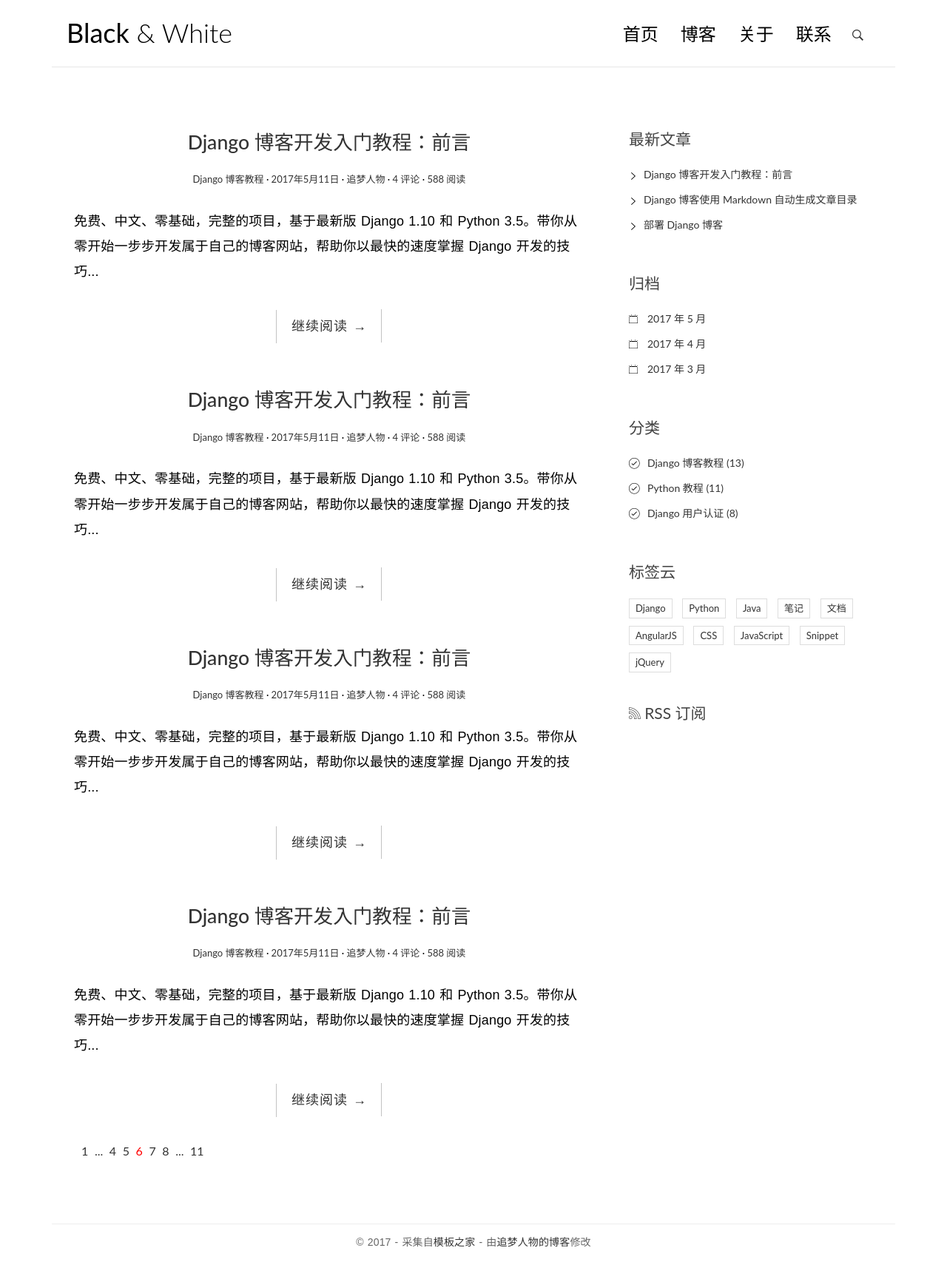
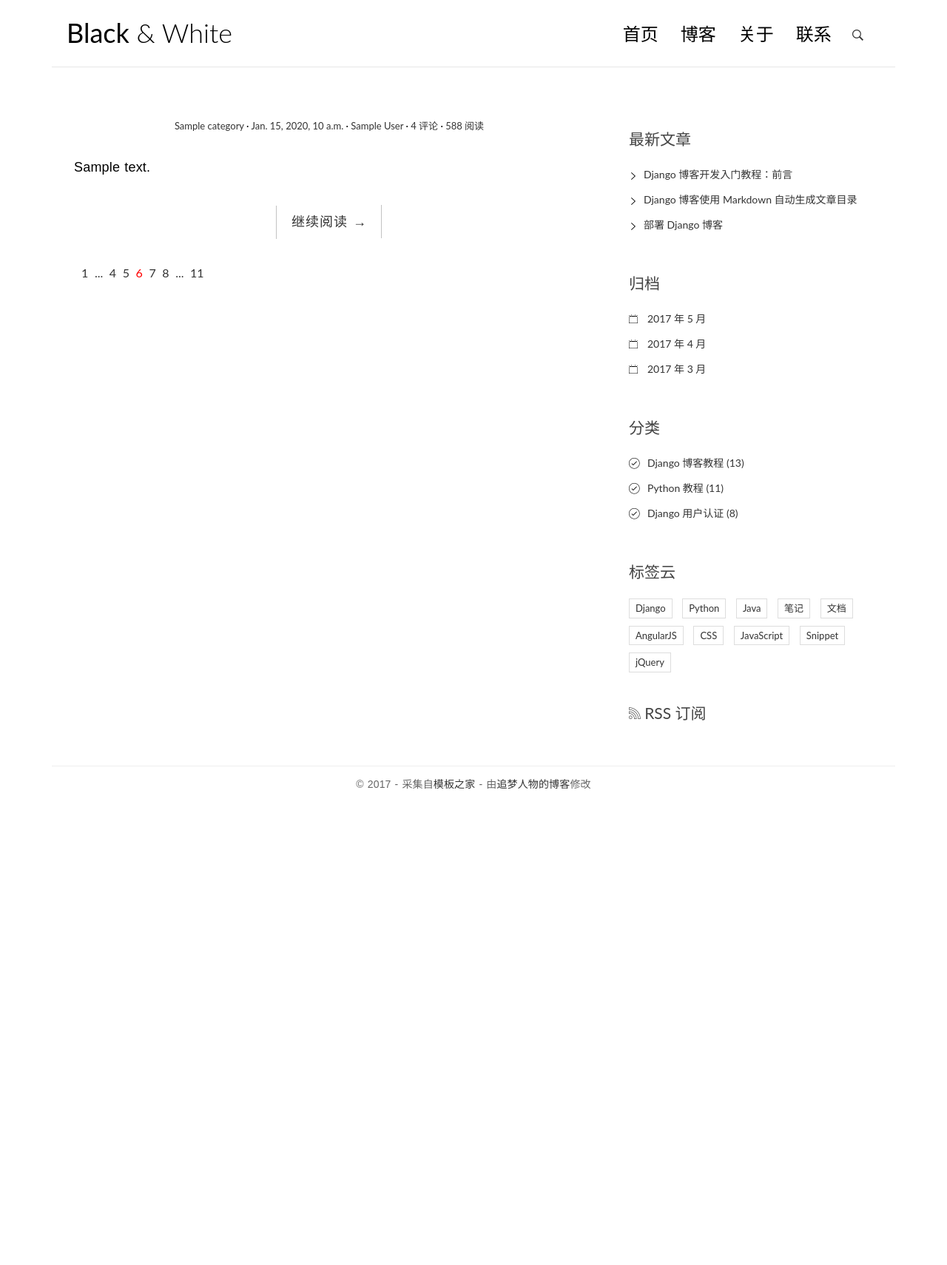
Before and after one commit to MiracleWong/DjangoPractices, a Django app: template blogproject/templates/blog/index.html in a window 1280 px wide. Shown: the whole page at 74% size. After the commit the page ends 1067 px from the top, so only its background shows below. Run offline with Django 3.2, Linux system fonts and the light colour scheme; the template is opened without the code that fills it: most values are stand-ins (such as "Sample title", 1, 10 or a date in 2020); some libraries are stand-ins or nearby versions.

Commit message:
Step6: real blog index view

```diff
--- a/blogproject/templates/blog/index.html
+++ b/blogproject/templates/blog/index.html
@@ -68,93 +68,28 @@
         <div class="container">
             <div class="row">
                 <main class="col-md-8">
-                    <article class="post post-1">
-                        <header class="entry-header">
-                            <h1 class="entry-title">
-                                <a href="single.html">Django 博客开发入门教程：前言</a>
-                            </h1>
+                    {% for post in post_list %}
+                        <article class="post post-{{ post.pk }}">
                             <div class="entry-meta">
-                                <span class="post-category"><a href="#">Django 博客教程</a></span>
-                                <span class="post-date"><a href="#"><time class="entry-date" datetime="2012-11-09T23:15:57+00:00">2017年5月11日</time></a></span>
-                                <span class="post-author"><a href="#">追梦人物</a></span>
+                                <span class="post-category"><a href="#">{{ post.category.name }}</a></span>
+                                <span class="post-date"><a href="#"><time class="entry-date"
+                                                                        datetime="{{ post.created_time }}">{{ post.created_time }}</time></a></span>
+                                <span class="post-author"><a href="#">{{ post.author }}</a></span>
                                 <span class="comments-link"><a href="#">4 评论</a></span>
                                 <span class="views-count"><a href="#">588 阅读</a></span>
                             </div>
-                        </header>
-                        <div class="entry-content clearfix">
-                            <p>免费、中文、零基础，完整的项目，基于最新版 Django 1.10 和 Python 3.5。带你从零开始一步步开发属于自己的博客网站，帮助你以最快的速度掌握 Django
-                                开发的技巧...</p>
-                            <div class="read-more cl-effect-14">
-                                <a href="#" class="more-link">继续阅读 <span class="meta-nav">→</span></a>
+                            <div class="entry-content clearfix">
+                                <p>{{ post.excerpt }}</p>
+                                <div class="read-more cl-effect-14">
+                                    <a href="#" class="more-link">继续阅读 <span class="meta-nav">→</span></a>
+                                </div>
                             </div>
-                        </div>
-                    </article>
+                        </article>
+                    {% empty %}
+                        <div class="no-post">暂时还没有发布的文章！</div>
+                    {% endfor %}
 
-                    <article class="post post-2">
-                        <header class="entry-header">
-                            <h1 class="entry-title">
-                                <a href="single.html">Django 博客开发入门教程：前言</a>
-                            </h1>
-                            <div class="entry-meta">
-                                <span class="post-category"><a href="#">Django 博客教程</a></span>
-                                <span class="post-date"><a href="#"><time class="entry-date" datetime="2012-11-09T23:15:57+00:00">2017年5月11日</time></a></span>
-                                <span class="post-author"><a href="#">追梦人物</a></span>
-                                <span class="comments-link"><a href="#">4 评论</a></span>
-                                <span class="views-count"><a href="#">588 阅读</a></span>
-                            </div>
-                        </header>
-                        <div class="entry-content clearfix">
-                            <p>免费、中文、零基础，完整的项目，基于最新版 Django 1.10 和 Python 3.5。带你从零开始一步步开发属于自己的博客网站，帮助你以最快的速度掌握 Django
-                                开发的技巧...</p>
-                            <div class="read-more cl-effect-14">
-                                <a href="#" class="more-link">继续阅读 <span class="meta-nav">→</span></a>
-                            </div>
-                        </div>
-                    </article>
 
-                    <article class="post post-3">
-                        <header class="entry-header">
-                            <h1 class="entry-title">
-                                <a href="single.html">Django 博客开发入门教程：前言</a>
-                            </h1>
-                            <div class="entry-meta">
-                                <span class="post-category"><a href="#">Django 博客教程</a></span>
-                                <span class="post-date"><a href="#"><time class="entry-date" datetime="2012-11-09T23:15:57+00:00">2017年5月11日</time></a></span>
-                                <span class="post-author"><a href="#">追梦人物</a></span>
-                                <span class="comments-link"><a href="#">4 评论</a></span>
-                                <span class="views-count"><a href="#">588 阅读</a></span>
-                            </div>
-                        </header>
-                        <div class="entry-content clearfix">
-                            <p>免费、中文、零基础，完整的项目，基于最新版 Django 1.10 和 Python 3.5。带你从零开始一步步开发属于自己的博客网站，帮助你以最快的速度掌握 Django
-                                开发的技巧...</p>
-                            <div class="read-more cl-effect-14">
-                                <a href="#" class="more-link">继续阅读 <span class="meta-nav">→</span></a>
-                            </div>
-                        </div>
-                    </article>
-
-                    <article class="post post-4">
-                        <header class="entry-header">
-                            <h1 class="entry-title">
-                                <a href="single.html">Django 博客开发入门教程：前言</a>
-                            </h1>
-                            <div class="entry-meta">
-                                <span class="post-category"><a href="#">Django 博客教程</a></span>
-                                <span class="post-date"><a href="#"><time class="entry-date" datetime="2012-11-09T23:15:57+00:00">2017年5月11日</time></a></span>
-                                <span class="post-author"><a href="#">追梦人物</a></span>
-                                <span class="comments-link"><a href="#">4 评论</a></span>
-                                <span class="views-count"><a href="#">588 阅读</a></span>
-                            </div>
-                        </header>
-                        <div class="entry-content clearfix">
-                            <p>免费、中文、零基础，完整的项目，基于最新版 Django 1.10 和 Python 3.5。带你从零开始一步步开发属于自己的博客网站，帮助你以最快的速度掌握 Django
-                                开发的技巧...</p>
-                            <div class="read-more cl-effect-14">
-                                <a href="#" class="more-link">继续阅读 <span class="meta-nav">→</span></a>
-                            </div>
-                        </div>
-                    </article>
                     <!-- 简单分页效果
                 <div class="pagination-simple">
                     <a href="#">上一页</a>
```
Also changed, not shown: blogproject/db.sqlite3.
